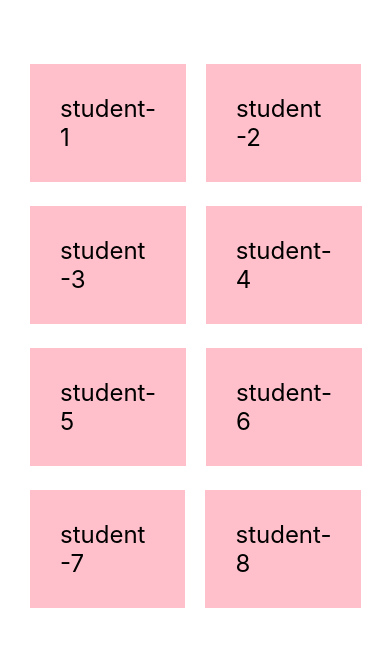
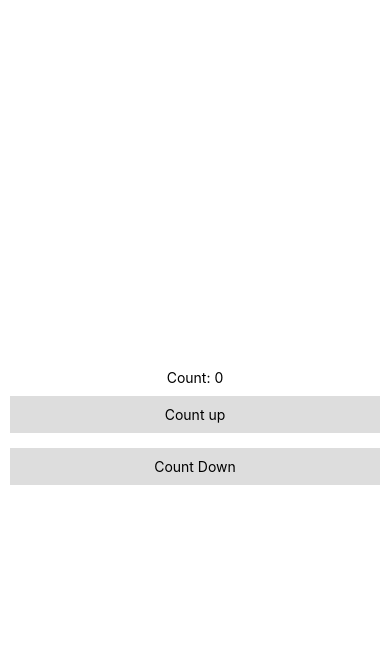
Before and after one commit to MuhammedAO/native, a React Native app: screen / in a window 390 px wide. Shown: the top 646 px of the page. Built offline with nearby package versions, Linux system fonts and the light colour scheme.

Commit message:
Touchable components

```diff
--- a/App.js
+++ b/App.js
@@ -1,37 +1,31 @@
-import React, { useState } from 'react'
-import { StyleSheet, Text, View, FlatList } from 'react-native'
+import React, { useState } from "react"
+import { StyleSheet, Text, TouchableOpacity, View } from "react-native"
 
-export default function App() {
-  const [students, setStudents] = useState([
-    { name: 'student-1', id: '1' },
-    { name: 'student-2', id: '2' },
-    { name: 'student-3', id: '3' },
-    { name: 'student-4', id: '4' },
-    { name: 'student-5', id: '5' },
-    { name: 'student-6', id: '6' },
-    { name: 'student-7', id: '7' },
-    { name: 'student-8', id: '8' },
-  ])
+const App = () => {
+  const [count, setCount] = useState(0)
+  {/*in react, whenever our next value of state depends on the prevState,
+  it's safer to pass a fn which returns the new state
+ */}
+  const onPressIncrease = () => setCount(prevCount => prevCount + 1)
+  const onPressDecrease = () => setCount(prevCount => prevCount - 1)
 
   return (
     <View style={styles.container}>
-      {/*
-      the data prop specifies the data that we want to output
-      when u use a flatlist, if we have numerous items to display,
-      all of the items do not automatically load unto the screen when it first renders.
-      only the first few loads and more will follow as u scroll
-      the flatlist automatically looks for the key property on item which might differ because most data
-      come with an id prop
-      */}
-      <FlatList
-        numColumns={2}
-        keyExtractor={(item) => item.id}
-        data={students}
-        renderItem={({ item }) => (
-          <Text style={styles.item}>{item.name}</Text>
-        )}
-      />
-
+      <View style={styles.countContainer}>
+        <Text>Count: {count}</Text>
+      </View>
+      <TouchableOpacity
+        style={styles.button}
+        onPress={onPressIncrease}
+      >
+        <Text>Count up</Text>
+      </TouchableOpacity>
+      <TouchableOpacity
+        style={styles.btn}
+        onPress={onPressDecrease}
+      >
+        <Text>Count Down</Text>
+      </TouchableOpacity>
     </View>
   )
 }
@@ -39,16 +33,24 @@ export default function App() {
 const styles = StyleSheet.create({
   container: {
     flex: 1,
-    paddingTop: 40,
-    paddingHorizontal: 20,
-    backgroundColor: '#fff',
+    justifyContent: "center",
+    paddingHorizontal: 10
   },
-  item: {
-    flex: 1,
-    marginHorizontal: 10,
-    marginTop: 24,
-    padding: 30,
-    backgroundColor: 'pink',
-    fontSize: 24,
+  button: {
+    alignItems: "center",
+    backgroundColor: "#DDDDDD",
+    padding: 10
   },
+  countContainer: {
+    alignItems: "center",
+    padding: 10
+  },
+  btn: {
+    marginTop: 15,
+    alignItems: "center",
+    backgroundColor: "#DDDDDD",
+    padding: 10
+  }
 })
+
+export default App
```
